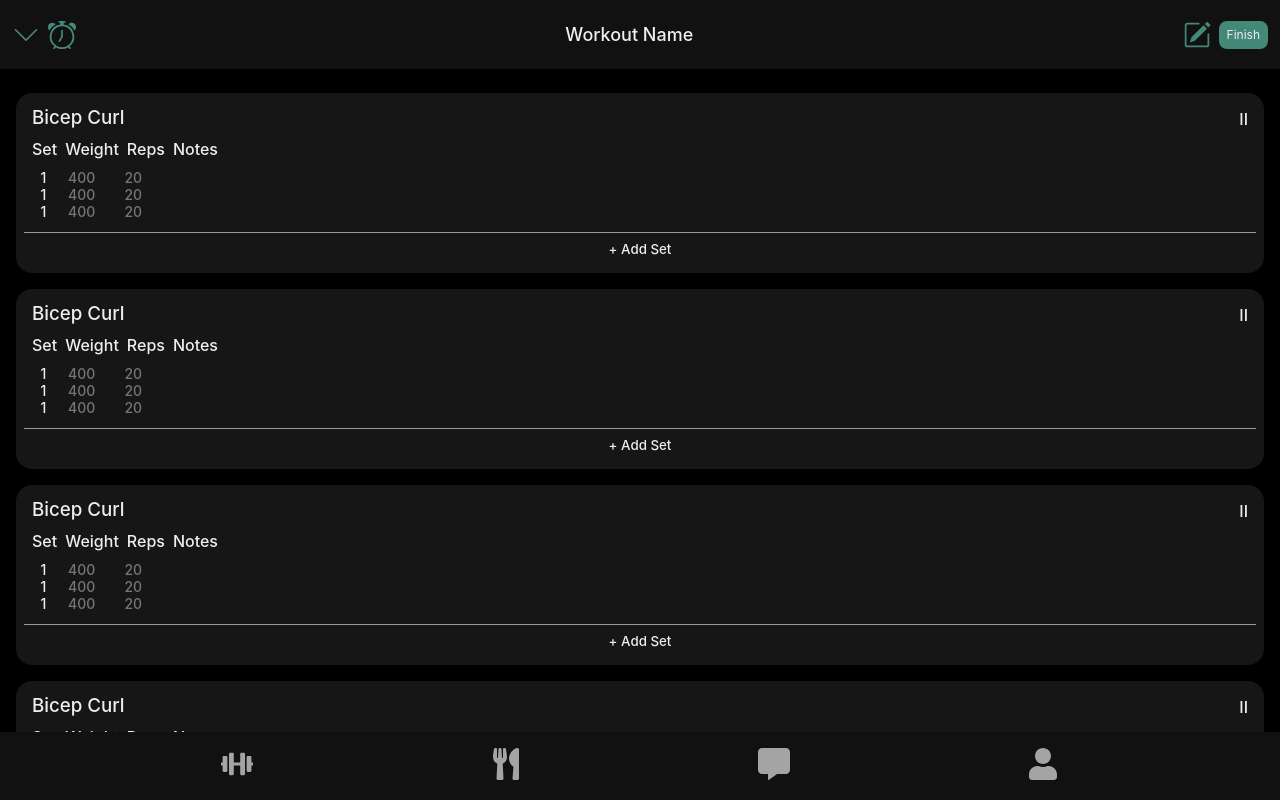
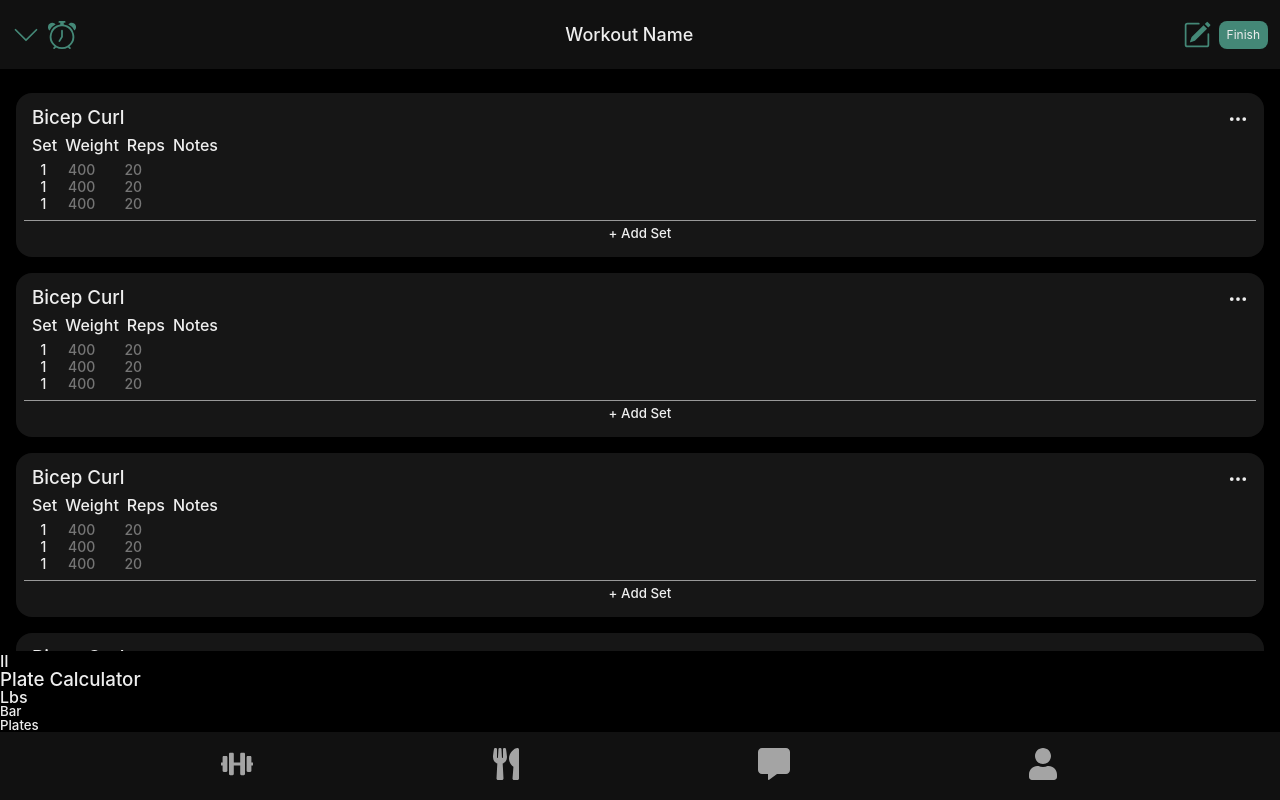
Before and after one commit to Arnav350/gojim, a React (Create React App) app: page /routine in a window 1280 px wide. Built offline with nearby package versions, Linux system fonts and the light colour scheme.

Commit message:
worked on routine and started plate calculator

```diff
--- /dev/null
+++ b/src/components/Calculator.tsx
@@ -0,0 +1,31 @@
+import React from "react";
+
+function Calculator() {
+  return (
+    <div className="claculator">
+      <div className="calculator__top">
+        <p className="calculator__icon">II</p>
+        <h3 className="calculator__heading">Plate Calculator</h3>
+        <h4 className="calculator__metric">Lbs</h4>
+      </div>
+      <div className="calculator__box">
+        <div className="calculator__subtitles">
+          <h5 className="calculator__subtitle">Bar</h5>
+          <h5 className="calculator__subtitle">Plates</h5>
+        </div>
+        <div className="calculator__weights">
+          <div className="calculator__bar"></div>
+          <div className="calculator__1"></div>
+          <div className="calculator__2"></div>
+          <div className="calculator__3"></div>
+          <div className="calculator__4"></div>
+          <div className="calculator__5"></div>
+          <div className="calculator__6"></div>
+          <div className="calculator__7"></div>
+        </div>
+      </div>
+    </div>
+  );
+}
+
+export default Calculator;
--- a/src/components/Exercise.tsx
+++ b/src/components/Exercise.tsx
@@ -1,5 +1,6 @@
 import React from "react";
 import Set from "./Set";
+import { BsThreeDots } from "react-icons/bs";
 import "../pages/Routine.css";
 
 function Exercise() {
@@ -7,7 +8,7 @@ function Exercise() {
     <div className="exercise">
       <div className="exercise__top">
         <h3 className="exercise__name">Bicep Curl</h3>
-        <p className="exercise__more">II</p>
+        <BsThreeDots className="exercise__more" />
       </div>
       <div className="exercise__row">
         <div className="exercise__box">
--- a/src/pages/Routine.css
+++ b/src/pages/Routine.css
@@ -66,11 +66,21 @@
   overflow-y: auto;
 }
 
+.routine__add {
+  margin: 8px 0;
+  padding: 8px;
+  background-color: #487;
+  font-size: 16px;
+  border-radius: 16px;
+}
+
+/* .calculator */
+
 .exercise {
   display: flex;
   flex-direction: column;
   margin: 8px 0;
-  padding: 8px;
+  padding: 12px 8px;
   background-color: #161616;
   border-radius: 16px;
 }
@@ -78,16 +88,20 @@
 .exercise__top {
   display: flex;
   justify-content: space-between;
-  padding: 8px;
+  gap: 4px;
+  padding: 4px 8px;
 }
 
-/* .exercise__name {
-
+.exercise__name {
+  overflow: hidden;
+  text-overflow: ellipsis;
+  white-space: nowrap;
 }
 
 .exercise__more {
-
-} */
+  color: #eee;
+  font-size: 20px;
+}
 
 .exercise__row {
   display: flex;
@@ -113,7 +127,7 @@
 .exercise__sets {
   display: flex;
   flex-direction: column;
-  padding: 8px;
+  padding: 4px 8px;
 }
 
 .set {
@@ -161,7 +175,7 @@
 
 .exercise__add {
   margin-top: 4px;
-  padding: 8px;
+  padding: 4px 8px;
   background-color: transparent;
   border-top: 1px solid #999;
 }
--- a/src/pages/Routine.tsx
+++ b/src/pages/Routine.tsx
@@ -1,6 +1,7 @@
 import React, { useRef, useState } from "react";
+import Calculator from "../components/Calculator";
+import Clock from "../components/Clock";
 import Exercise from "../components/Exercise";
-import Clock from "../components/Clock";
 import { Link } from "react-router-dom";
 import {
   BsChevronDown,
@@ -66,8 +67,9 @@ function Routine() {
         <Exercise />
         <Exercise />
         <Exercise />
+        <button className="routine__add">Add Exercise</button>
       </div>
-      <button className="routine__add"></button>
+      <Calculator />
       {showClock && <Clock setShowClock={setShowClock} />}
     </main>
   );
```
